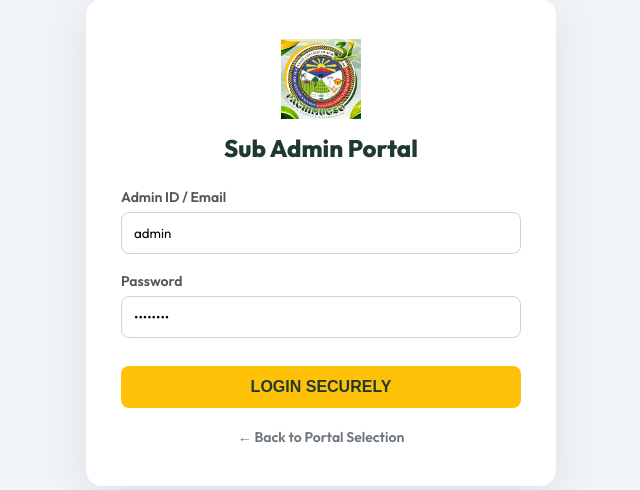
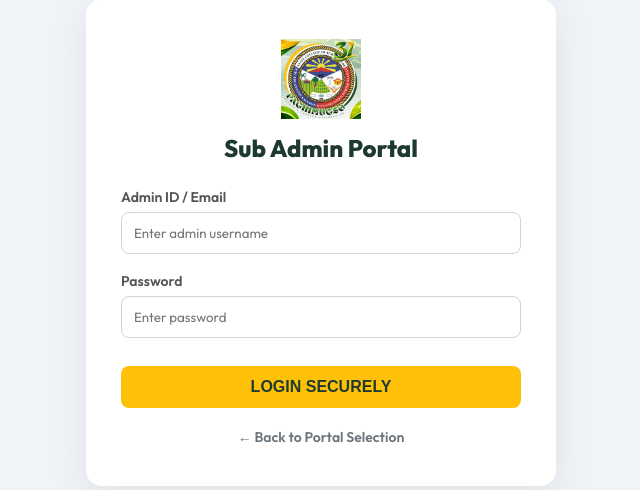
Before and after one commit to artecleo022-design/Final, a PHP site: page /subadmin/login.php in a window 1280 px wide. Shown: the part 158-648 px from the top of the page, without its empty margins (319-959 px from the left). Run offline with PHP 8.4, Linux system fonts and the light colour scheme.

Commit message:
Remove pre-filled credentials from subadmin login

```diff
--- a/subadmin/login.php
+++ b/subadmin/login.php
@@ -99,11 +99,11 @@ if ($_SERVER['REQUEST_METHOD'] === 'POST') {
     <form method="POST">
         <div class="form-group">
             <label>Admin ID / Email</label>
-            <input type="text" name="email" required placeholder="Enter admin username" value="admin">
+            <input type="text" name="email" required placeholder="Enter admin username">
         </div>
         <div class="form-group">
             <label>Password</label>
-            <input type="password" name="password" required placeholder="Enter password" value="admin123">
+            <input type="password" name="password" required placeholder="Enter password">
         </div>
         <button type="submit" class="btn">Login Securely</button>
     </form>
```
